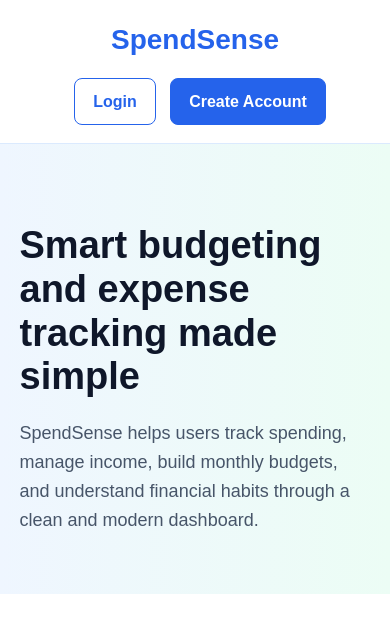
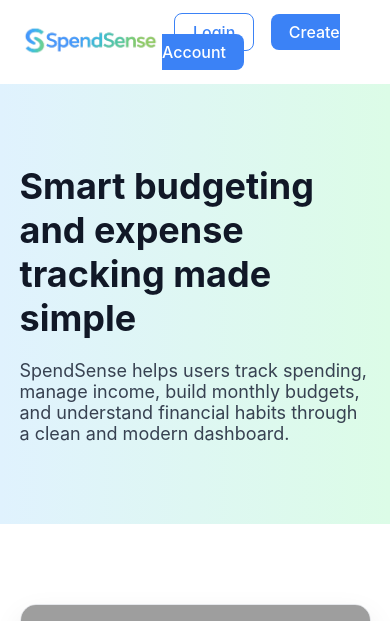
Before and after one commit to Hualin120/CSC-400-Project, a Flask app: page / in a window 390 px wide. Shown: the top 621 px of the page. Run offline with Flask 3, Linux system fonts and the light colour scheme; grey boxes are pictures that could not be loaded.

Commit message:
Updated css and inserted logo

```diff
--- a/models.py
+++ b/models.py
@@ -106,7 +106,7 @@ class Expense(db.Model):
     account_book_id = db.Column(db.Integer, db.ForeignKey('account_books.id'), nullable=False)
 
 class Budget(db.Model):
-    __tablename__ = "budget"
+    __tablename__ = "budgets"
 
     id = db.Column(db.Integer, primary_key=True)
 
--- a/static/css/landing_page.css
+++ b/static/css/landing_page.css
@@ -1,279 +1,161 @@
+/* RESET */
 * {
     margin: 0;
     padding: 0;
     box-sizing: border-box;
 }
 
+/* BODY */
 body {
-    font-family: Arial, sans-serif;
-    color: #1e293b;
+    font-family: -apple-system, BlinkMacSystemFont, "Segoe UI", Roboto, sans-serif;
+    color: #111827;
     background-color: #ffffff;
-    line-height: 1.6;
 }
 
+/* CONTAINER */
 .container {
     width: 90%;
-    max-width: 1200px;
+    max-width: 1100px;
     margin: 0 auto;
 }
 
-/* Header */
-header {
-    width: 100%;
-    border-bottom: 1px solid #dbeafe;
-    background: #ffffff;
-    position: sticky;
-    top: 0;
-    z-index: 1000;
-}
-
+/* NAVBAR */
 .navbar {
     display: flex;
     justify-content: space-between;
     align-items: center;
-    padding: 18px 0;
+    padding: 20px 0;
 }
 
-.logo {
-    font-size: 28px;
-    font-weight: bold;
-    color: #2563eb;
+.logo img {
+    height: 40px;
 }
 
 .nav-buttons a {
+    margin-left: 12px;
     text-decoration: none;
-    padding: 10px 18px;
-    border-radius: 8px;
-    font-weight: bold;
-    margin-left: 10px;
-    display: inline-block;
-    transition: 0.2s ease;
+    font-weight: 500;
 }
 
 .login-btn {
-    border: 1px solid #2563eb;
-    color: #2563eb;
-    background: #ffffff;
-}
-
-.login-btn:hover {
-    background: #eff6ff;
+    padding: 8px 18px;
+    border: 1px solid #3b82f6;
+    border-radius: 8px;
+    color: #3b82f6;
 }
 
 .signup-btn {
-    background: #2563eb;
+    padding: 8px 18px;
+    background: #3b82f6;
     color: white;
-    border: 1px solid #2563eb;
+    border-radius: 8px;
 }
 
-.signup-btn:hover {
-    background: #1d4ed8;
-}
-
-/* Hero */
+/* HERO */
 .hero {
-    background: linear-gradient(to right, #eff6ff, #ecfdf5);
-    padding: 80px 0 60px;
-}
-
-.hero-content {
-    max-width: 760px;
+    padding: 80px 0;
+    background: linear-gradient(to right, #e0f2fe, #dcfce7);
 }
 
 .hero h1 {
-    font-size: 52px;
-    line-height: 1.15;
+    font-size: 48px;
+    font-weight: 700;
     margin-bottom: 20px;
-    color: #0f172a;
 }
 
 .hero p {
     font-size: 18px;
-    color: #475569;
-    max-width: 650px;
+    max-width: 600px;
+    color: #374151;
 }
 
-/* Features */
+/* FEATURES */
 .features {
-    padding: 70px 0;
+    padding: 80px 0;
 }
 
+/* FEATURE ROW */
 .feature-row {
-    display: grid;
-    grid-template-columns: 1fr 1fr;
+    display: flex;
+    align-items: center;
+    justify-content: space-between;
     gap: 50px;
-    align-items: center;
-    margin-bottom: 80px;
+    margin-bottom: 100px;
 }
 
-.feature-row.reverse .feature-image {
-    order: 2;
+.feature-row.reverse {
+    flex-direction: row-reverse;
 }
 
-.feature-row.reverse .feature-text {
-    order: 1;
+/* IMAGE SECTION */
+.feature-image {
+    flex: 1;
+    display: flex;
+    justify-content: center;
+    align-items: center;
 }
 
-.feature-image {
-    background: #f8fafc;
-    border: 1px solid #e2e8f0;
-    border-radius: 20px;
-    padding: 25px;
-    box-shadow: 0 8px 24px rgba(0, 0, 0, 0.06);
+.feature-screenshot {
+    width: 100%;
+    max-width: 600px;
+    height: auto;
+    display: block;
+    margin: 0 auto;
+    border-radius: 16px;
+    border: 1px solid #e5e7eb;
+    box-shadow: 0 12px 30px rgba(0, 0, 0, 0.08);
+    transition: transform 0.25s ease;
 }
 
-.mockup-box {
-    background: white;
-    border: 1px solid #dbeafe;
-    border-radius: 16px;
-    padding: 20px;
+.feature-screenshot-full:hover {
+    transform: scale(1.02);
 }
 
-.mockup-top {
-    display: flex;
-    gap: 8px;
-    margin-bottom: 16px;
-}
-
-.dot {
-    width: 12px;
-    height: 12px;
-    border-radius: 50%;
-    display: inline-block;
-}
-
-.dot.blue { background: #60a5fa; }
-.dot.green { background: #86efac; }
-.dot.gray { background: #cbd5e1; }
-
-.mini-header {
-    display: flex;
-    justify-content: space-between;
-    align-items: center;
-    margin-bottom: 18px;
-}
-
-.mini-title {
-    height: 14px;
-    width: 130px;
-    background: #dbeafe;
-    border-radius: 8px;
-}
-
-.mini-badge {
-    height: 24px;
-    width: 80px;
-    background: #dcfce7;
-    border-radius: 20px;
-}
-
-.card-grid {
-    display: grid;
-    grid-template-columns: 1fr 1fr;
-    gap: 15px;
-    margin-bottom: 16px;
-}
-
-.card {
-    height: 110px;
-    border-radius: 14px;
-}
-
-.blue-card {
-    background: #dbeafe;
-}
-
-.green-card {
-    background: #dcfce7;
-}
-
-.gray-section {
-    background: #f8fafc;
-    border-radius: 14px;
-    padding: 14px;
-}
-
-.gray-bar {
-    height: 12px;
-    border-radius: 8px;
-    background: #e2e8f0;
-    margin-bottom: 10px;
-}
-
-.gray-bar.small {
-    width: 70%;
-}
-
-.small-grid {
-    display: grid;
-    grid-template-columns: repeat(3, 1fr);
-    gap: 10px;
-    margin-top: 12px;
-}
-
-.small-box {
-    height: 50px;
-    border-radius: 10px;
-}
-
-.small-box.blue {
-    background: #bfdbfe;
-}
-
-.small-box.green {
-    background: #bbf7d0;
-}
-
-.small-box.gray {
-    background: #e2e8f0;
+/* TEXT SECTION */
+.feature-text {
+    flex: 1;
 }
 
 .feature-text h2 {
-    font-size: 34px;
-    margin-bottom: 16px;
-    color: #0f172a;
+    font-size: 32px;
+    margin-bottom: 15px;
 }
 
 .feature-text p {
-    font-size: 17px;
-    color: #475569;
-    margin-bottom: 18px;
-    max-width: 500px;
+    color: #4b5563;
+    margin-bottom: 20px;
+    line-height: 1.6;
 }
 
 .feature-text ul {
     list-style: none;
 }
 
-.feature-text ul li {
+.feature-text li {
     margin-bottom: 10px;
-    color: #334155;
+    color: #374151;
     font-size: 16px;
 }
 
-.feature-text ul li::before {
-    content: "✔ ";
-    color: #2563eb;
-    font-weight: bold;
+/* CHECKMARK STYLE */
+.feature-text li::before {
+    content: "✔";
+    color: #3b82f6;
+    margin-right: 8px;
 }
 
-/* Responsive */
+/* RESPONSIVE */
 @media (max-width: 900px) {
-    .hero h1 {
-    font-size: 38px;
+    .feature-row {
+        flex-direction: column;
+        text-align: center;
     }
 
-    .feature-row {
-    grid-template-columns: 1fr;
+    .feature-row.reverse {
+        flex-direction: column;
     }
 
-    .feature-row.reverse .feature-image,
-    .feature-row.reverse .feature-text {
-    order: unset;
+    .hero h1 {
+        font-size: 36px;
     }
-
-    .navbar {
-    flex-direction: column;
-    gap: 15px;
 }
-}
--- a/templates/auth_base.html
+++ b/templates/auth_base.html
@@ -20,6 +20,10 @@
                 {% endif %}
             {% endwith %}
 
+            <div class="auth-logo">
+                <img src="{{ url_for('static', filename='images/spendsenselogo.png') }}" alt="SpendSense Logo">
+            </div>
+
             {% block auth_content %}{% endblock %}
         </div>
     </div>
--- a/templates/forgot_password.html
+++ b/templates/forgot_password.html
@@ -3,7 +3,6 @@
 {% block title %}Forgot Password | SpendSense{% endblock %}
 
 {% block auth_content %}
-    <h1 class="auth-logo">SpendSense</h1>
     <p class="auth-subtitle">Forgot your password?</p>
     <p class="auth-note">Enter your email and we’ll send you a reset link.</p>
 
--- a/templates/index.html
+++ b/templates/index.html
@@ -8,9 +8,12 @@
 </head>
 <body>
 
+  <!-- NAVBAR -->
   <header>
     <div class="container navbar">
-      <div class="logo">SpendSense</div>
+      <div class="logo">
+        <img src="{{ url_for('static', filename='images/spendsenselogo.png') }}" alt="SpendSense Logo">
+      </div>
 
       <div class="nav-buttons">
         <a href="/login" class="login-btn">Login</a>
@@ -19,6 +22,7 @@
     </div>
   </header>
 
+  <!-- HERO -->
   <section class="hero">
     <div class="container hero-content">
       <h1>Smart budgeting and expense tracking made simple</h1>
@@ -29,38 +33,18 @@
     </div>
   </section>
 
+  <!-- FEATURES -->
   <section class="features">
     <div class="container">
 
       <!-- Row 1 -->
       <div class="feature-row">
         <div class="feature-image">
-          <div class="mockup-box">
-            <div class="mockup-top">
-              <span class="dot blue"></span>
-              <span class="dot green"></span>
-              <span class="dot gray"></span>
-            </div>
-
-            <div class="mini-header">
-              <div class="mini-title"></div>
-              <div class="mini-badge"></div>
-            </div>
-
-            <div class="card-grid">
-              <div class="card blue-card"></div>
-              <div class="card green-card"></div>
-            </div>
-
-            <div class="gray-section">
-              <div class="gray-bar"></div>
-              <div class="gray-bar small"></div>
-              <div class="small-grid">
-                <div class="small-box blue"></div>
-                <div class="small-box green"></div>
-                <div class="small-box gray"></div>
-              </div>
-            </div>
+          <div class="image-wrapper">
+            <img
+              src="{{ url_for('static', filename='images/dashboard.png') }}"
+              class="feature-screenshot"
+              alt="Dashboard Preview">
           </div>
         </div>
 
@@ -81,33 +65,10 @@
       <!-- Row 2 -->
       <div class="feature-row reverse">
         <div class="feature-image">
-          <div class="mockup-box">
-            <div class="mockup-top">
-              <span class="dot blue"></span>
-              <span class="dot green"></span>
-              <span class="dot gray"></span>
-            </div>
-
-            <div class="mini-header">
-              <div class="mini-title" style="background:#dcfce7;"></div>
-              <div class="mini-badge" style="background:#dbeafe;"></div>
-            </div>
-
-            <div class="card-grid">
-              <div class="card green-card"></div>
-              <div class="card blue-card"></div>
-            </div>
-
-            <div class="gray-section">
-              <div class="gray-bar"></div>
-              <div class="gray-bar small" style="width: 60%;"></div>
-              <div class="small-grid">
-                <div class="small-box green"></div>
-                <div class="small-box blue"></div>
-                <div class="small-box gray"></div>
-              </div>
-            </div>
-          </div>
+            <img
+              src="{{ url_for('static', filename='images/budget_example.jpg') }}"
+              class="feature-screenshot"
+              alt="Budget Preview">
         </div>
 
         <div class="feature-text">
@@ -127,32 +88,11 @@
       <!-- Row 3 -->
       <div class="feature-row">
         <div class="feature-image">
-          <div class="mockup-box">
-            <div class="mockup-top">
-              <span class="dot blue"></span>
-              <span class="dot green"></span>
-              <span class="dot gray"></span>
-            </div>
-
-            <div class="mini-header">
-              <div class="mini-title"></div>
-              <div class="mini-badge"></div>
-            </div>
-
-            <div class="card-grid">
-              <div class="card blue-card"></div>
-              <div class="card green-card"></div>
-            </div>
-
-            <div class="gray-section">
-              <div class="gray-bar"></div>
-              <div class="gray-bar small" style="width: 75%;"></div>
-              <div class="small-grid">
-                <div class="small-box blue"></div>
-                <div class="small-box gray"></div>
-                <div class="small-box green"></div>
-              </div>
-            </div>
+          <div class="image-wrapper">
+            <img
+              src="{{ url_for('static', filename='images/transactions.png') }}"
+              class="feature-screenshot"
+              alt="Transactions Preview">
           </div>
         </div>
 
--- a/templates/login.html
+++ b/templates/login.html
@@ -3,7 +3,6 @@
 {% block title %}Login | SpendSense{% endblock %}
 
 {% block auth_content %}
-    <h1 class="auth-logo">SpendSense</h1>
     <p class="auth-subtitle">Login to your account</p>
 
     <form method="POST">
--- a/templates/register.html
+++ b/templates/register.html
@@ -1,7 +1,6 @@
 {% extends "auth_base.html" %}
 {% block title %}Register{% endblock %}
 {% block auth_content %}
-    <h1 class="auth-logo">SpendSense</h1>
     <p class="auth-subtitle">Create your account</p>
 
     <form method="POST">
--- a/templates/reset_password.html
+++ b/templates/reset_password.html
@@ -1,7 +1,6 @@
 {% extends "auth_base.html" %}
 {% block title %}Reset Password{% endblock %}
 {% block auth_content %}
-    <h1 class="auth-logo">SpendSense</h1>
     <p class="auth-subtitle">Create a new password</p>
 
     <form method="POST">
--- a/templates/verify_email.html
+++ b/templates/verify_email.html
@@ -1,7 +1,6 @@
 {% extends "auth_base.html" %}
 {% block title %}Verify Email{% endblock %}
 {% block auth_content %}
-    <h1 class="auth-logo">SpendSense</h1>
     <p class="auth-subtitle">Verify your email</p>
     <p class="auth-note">Enter the 6-digit code sent to your email address.</p>
 
```
Also changed, not shown: static/css/auth.css (+11 -7 lines), static/images/budget_example.jpg (added), static/images/spendsenselogo.png (added).
